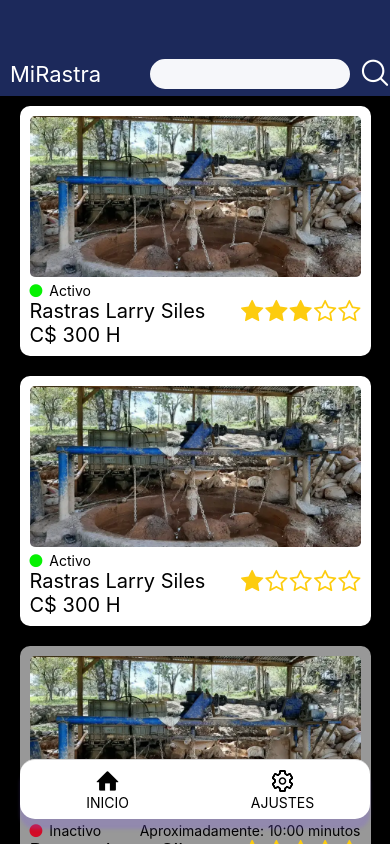
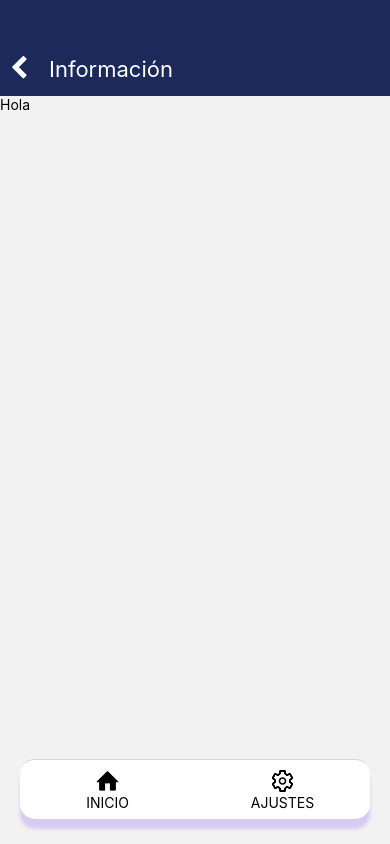
Before and after one commit to Vidal753/miner-mobile, a React Native app: screen /Item in a window 390 px wide. Built offline with nearby package versions, Linux system fonts and the light colour scheme.

Commit message:
item-navigation

```diff
--- a/Components/CardItem.js
+++ b/Components/CardItem.js
@@ -5,11 +5,11 @@ import { FontAwesome } from '@expo/vector-icons';
 import { colors } from '../Constant/colors';
 import StarRating from './StarRating';
 
-export default function ({ status = {} }) {
+export default function ({ status = {}, onPress }) {
   const color = { ...colors };
   const styles = makeStyle(color, status);
   return (
-    <TouchableOpacity style={{ alignItems: 'center', marginVertical: 10 }}>
+    <TouchableOpacity style={{ alignItems: 'center', marginVertical: 10 }} onPress={onPress}>
       <View style={styles.container}>
         <View style={styles.image}>
           <Image
--- a/Components/Header.js
+++ b/Components/Header.js
@@ -5,29 +5,36 @@ import {
   heightPercentageToDP as hp,
 } from 'react-native-responsive-screen';
 import { AntDesign, FontAwesome } from '@expo/vector-icons';
+import { getHeaderTitle } from '@react-navigation/elements';
 import TextInput from './TextInput';
 import { colors } from '../Constant/colors';
 
 const Header = ({ navigation, options, back }) => {
   //const title = getHeaderTitle(options, route.name);
-  //const title = getHeaderTitle(options);
+  const title = getHeaderTitle(options);
   const color = { ...colors };
   let styles = makeStyles(color);
 
   return (
     <Fragment>
       <View style={[styles.container, options.headerStyle]}>
-        {back && (
+        {back ? (
+          <View style={{ flexDirection: 'row', marginBottom: 10 }}>
             <TouchableOpacity style={styles.button} onPress={navigation.goBack}>
-            <FontAwesome name="chevron-left" size={hp(3)} color={color.primary} />
+              <FontAwesome name="chevron-left" size={hp(3)} color={color.background} />
             </TouchableOpacity>
-        )}
+            <Text style={styles.primaryText}>{title}</Text>
+          </View>
+        ) : (
+          <View style={{ flexDirection: 'row', alignItems: 'center', marginBottom: 10 }}>
             <Text style={styles.primaryText}>MiRastra</Text>
             <View style={styles.button} />
             <TextInput error={''} info={''} />
             <TouchableOpacity>
               <AntDesign name="search1" size={30} color={color.background} />
             </TouchableOpacity>
+          </View>
+        )}
       </View>
     </Fragment>
   );
@@ -64,6 +71,7 @@ function makeStyles(color) {
     primaryText: {
       color: color.background,
       fontSize: 22,
+      textAlign: 'center',
     },
   });
 }
--- a/Navigation/CustomerNavigation.js
+++ b/Navigation/CustomerNavigation.js
@@ -2,7 +2,7 @@ import React from 'react';
 import { createBottomTabNavigator } from '@react-navigation/bottom-tabs';
 import { Platform, StyleSheet, Text, View } from 'react-native';
 import { AntDesign, Entypo, Ionicons } from '@expo/vector-icons';
-import HomeScreen from '../Screens/HomeScreen';
+import ItemNavigation from './ItemNavigation';
 import SettingsScreen from '../Screens/SettingsScreen';
 import Header from '../Components/Header';
 import { colors } from '../Constant/colors';
@@ -30,9 +30,10 @@ export default function () {
         ],
       }}>
       <Tab.Screen
-        name={'Home'}
-        component={HomeScreen}
+        name={'ItemNavigation'}
+        component={ItemNavigation}
         options={{
+          headerShown: false,
           tabBarIcon: ({ focused }) => (
             <View style={{ justifyContent: 'center', alignItems: 'center' }}>
               {Platform.OS === 'ios' && <Text style={{ marginTop: 10 }} />}
--- /dev/null
+++ b/Navigation/ItemNavigation.js
@@ -0,0 +1,25 @@
+import React from 'react';
+import { createStackNavigator } from '@react-navigation/stack';
+import HomeScreen from '../Screens/HomeScreen';
+import ItemScreen from '../Screens/ItemScreen';
+import Header from '../Components/Header';
+
+const Stack = createStackNavigator();
+
+export default function () {
+  return (
+    <Stack.Navigator
+      screenOptions={{
+        header: (props) => <Header {...props} />,
+      }}>
+      <Stack.Screen name={'Home'} component={HomeScreen} />
+      <Stack.Screen
+        name={'Item'}
+        component={ItemScreen}
+        options={{
+          title: 'Información',
+        }}
+      />
+    </Stack.Navigator>
+  );
+}
--- a/Screens/HomeScreen.js
+++ b/Screens/HomeScreen.js
@@ -4,7 +4,7 @@ import { View, ScrollView, StyleSheet } from 'react-native';
 import CardItem from '../Components/CardItem';
 import { colors } from '../Constant/colors';
 
-export default function () {
+export default function ({ navigation }) {
   const color = { ...colors };
   const styles = makeStyle(color);
   const status = [
@@ -51,7 +51,7 @@ export default function () {
       <StatusBar style={'light'} />
 
       {active.map((state) => (
-        <CardItem status={state} />
+        <CardItem status={state} onPress={() => navigation.navigate('Item')} />
       ))}
       {inactive.map((state) => (
         <CardItem status={state} />
--- /dev/null
+++ b/Screens/ItemScreen.js
@@ -0,0 +1,21 @@
+import React from 'react';
+import { View, Text, StyleSheet } from 'react-native';
+import StarRating from '../Components/StarRating';
+import { colors } from '../Constant/colors';
+
+export default function () {
+  const color = { ...colors };
+  const styles = makeStyle(color);
+
+  return (
+    <View>
+      <Text>Hola</Text>
+    </View>
+  );
+}
+
+const makeStyle = (color) => {
+  return StyleSheet.create({
+    container: {},
+  });
+};
--- a/package.json
+++ b/package.json
@@ -15,11 +15,13 @@
     "@react-navigation/bottom-tabs": "^6.3.1",
     "@react-navigation/elements": "^1.3.3",
     "@react-navigation/native": "^6.0.10",
+    "@react-navigation/stack": "^6.2.1",
     "expo": "~45.0.0",
     "expo-status-bar": "~1.3.0",
     "react": "17.0.2",
     "react-dom": "17.0.2",
     "react-native": "0.68.2",
+    "react-native-gesture-handler": "~2.2.1",
     "react-native-paper": "^4.12.2",
     "react-native-responsive-screen": "^1.4.2",
     "react-native-safe-area-context": "4.2.4",
```
Also changed, not shown: 1 other file (tests, documents, lock files or other folders). Lines whose indentation alone changed are shown as unchanged.
